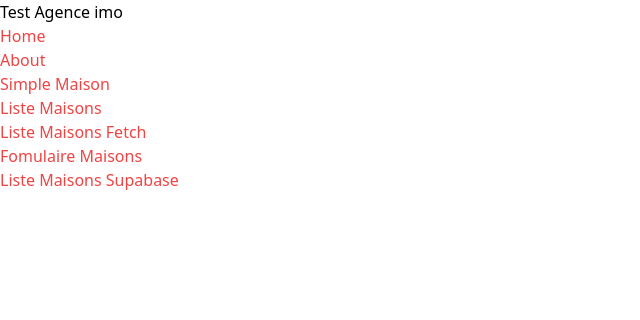
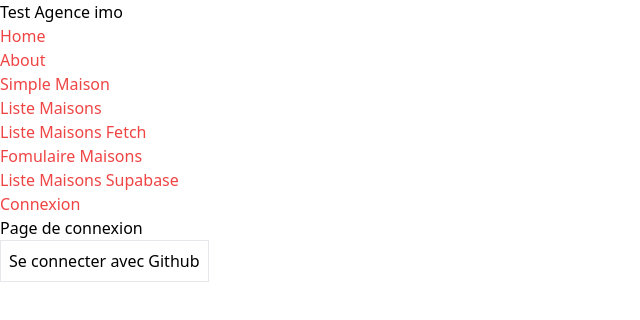
Before and after one commit to MMI-NFC-DEV-2022/agence-imo-s4-NinoDaSilva, a Vue app: page /ConnexionPage in a window 1280 px wide. Shown: the top 320 px of the page, without its empty margins (0-640 px from the left). Built offline with nearby package versions, Linux system fonts and the light colour scheme; no server answers; what @formkit/vue would draw is missing.

Commit message:
connexion avec Github

```diff
--- a/src/App.vue
+++ b/src/App.vue
@@ -14,6 +14,7 @@ import { RouterLink, RouterView } from 'vue-router'
       <RouterLink to="/liste-fetch">Liste Maisons Fetch</RouterLink>
       <RouterLink to="/maisons/edit/FormkitPage">Fomulaire Maisons</RouterLink>
       <RouterLink to="/liste-supabase">Liste Maisons Supabase</RouterLink>
+      <RouterLink to="/ConnexionPage">Connexion</RouterLink>
     </nav>
   </header>
 
--- /dev/null
+++ b/src/pages/ConnexionPage.vue
@@ -0,0 +1,27 @@
+<script setup lang="ts">
+import { ref } from 'vue';
+import { supabase, user } from '@/supabase';
+
+async function signIn(data, node) {
+  const { user, error } = await (nvlUtilisateur.value
+    ? supabase.auth.signUp(data)
+    : supabase.auth.signIn(data));
+  if (error) {
+    console.error(error);
+    node.setErrors([error.message]);
+  }
+}
+const nvlUtilisateur = ref(false);
+</script>
+
+<template>
+    <h1>Page de connexion</h1>
+    <div>
+        <button v-if="user" @pointerdown="supabase.auth.signOut()">
+            Se déconnecter ({{ user.email }})
+        </button>
+        <button v-else @pointerdown="supabase.auth.signInWithOAuth({provider: 'github'})" class="border p-2">
+            Se connecter avec Github
+        </button>
+    </div>
+  </template>
--- a/src/supabase.ts
+++ b/src/supabase.ts
@@ -1,3 +1,4 @@
+import { ref } from 'vue';
 import { createClient } from '@supabase/supabase-js';
 
 const supabaseUrl = import.meta.env.VITE_SUPABASE_URL;
@@ -6,3 +7,11 @@ const supabaseKey = import.meta.env.VITE_SUPABASE_ANON_KEY;
 export const supabase = createClient(supabaseUrl, supabaseKey);
 
 console.log("supabase :", supabase); // pour vérifier et "garder" supabase dans le code
+
+// Identification user
+const { data } = await supabase.auth.getUser()
+export const user = ref(data.user)
+supabase.auth.onAuthStateChange(async ()=>{
+    const { data } = await supabase.auth.getUser()
+    user.value = data.user
+})
```
